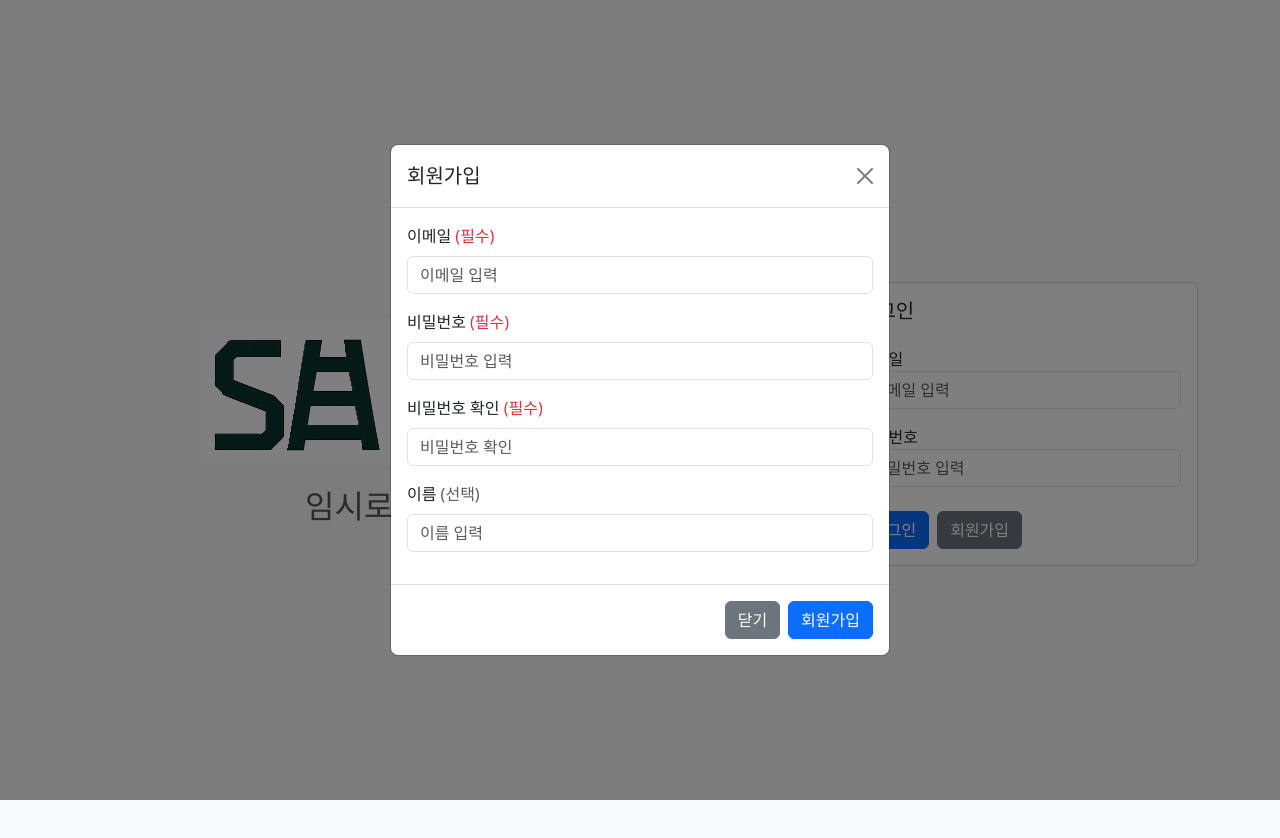
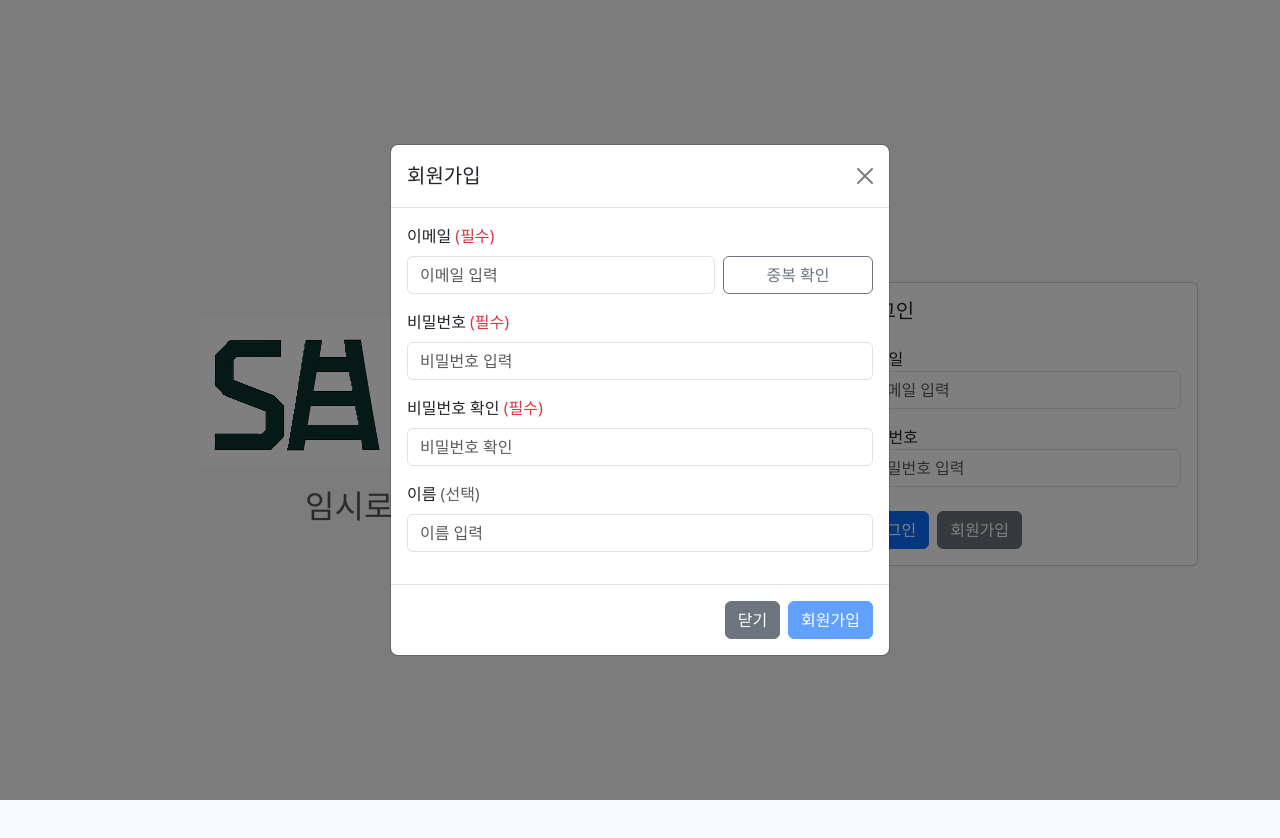
Before and after one commit to sangil6372/IYL-F4-moneybook, a Vue app: page / in a window 1280 px wide. Both pictures are taken after a click on the button "회원가입". Shown: the top 838 px of the page. Built offline with nearby package versions, Linux system fonts and the light colour scheme.

Commit message:
feat : 회원 가입 유효성 검사 (이메일 중복 여부,)

```diff
--- a/src/pages/HomePage.vue
+++ b/src/pages/HomePage.vue
@@ -72,20 +72,53 @@
           <div class="modal-body">
             <form>
               <div class="mb-3">
-                <label for="email" class="form-label"
+                <label class="form-label"
                   >이메일 <span class="text-danger">(필수)</span></label
                 >
+                <div class="row g-2">
+                  <div class="col-8">
                     <input
                       type="email"
                       class="form-control"
-                  :class="{ 'is-invalid': regEmailTouched && !isEmailValid }"
-                  id="email"
+                      :class="{
+                        'is-invalid':
+                          regEmailTouched &&
+                          (!isEmailValid || isDuplicateEmail),
+                      }"
+                      v-model="regEmail"
                       placeholder="이메일 입력"
-                  v-model="regEmail"
                       @blur="regEmailTouched = true"
                     />
-                <div class="invalid-feedback">
+                    <div
+                      class="invalid-feedback"
+                      v-if="regEmailTouched && !isEmailValid"
+                    >
                       올바른 이메일 형식을 입력해주세요.
+                    </div>
+                    <div
+                      class="invalid-feedback"
+                      v-else-if="regEmailTouched && isDuplicateEmail"
+                    >
+                      이미 등록된 이메일입니다.
+                    </div>
+                    <!-- 파란 안내 문구 -->
+                    <div
+                      class="valid-feedback"
+                      v-if="isEmailValid && !isDuplicateEmail"
+                    >
+                      사용 가능한 이메일입니다.
+                    </div>
+                  </div>
+
+                  <div class="col-4">
+                    <button
+                      type="button"
+                      class="btn btn-outline-secondary w-100"
+                      @click="checkEmailExists"
+                    >
+                      중복 확인
+                    </button>
+                  </div>
                 </div>
               </div>
               <div class="mb-3">
@@ -135,7 +168,11 @@
           </div>
           <div class="modal-footer">
             <button class="btn btn-secondary" @click="closeModal">닫기</button>
-            <button class="btn btn-primary" @click="handleRegister">
+            <button
+              class="btn btn-primary"
+              @click="handleRegister"
+              :disabled="!isEmailValid || isDuplicateEmail"
+            >
               회원가입
             </button>
           </div>
@@ -151,6 +188,7 @@ import { Modal } from "bootstrap";
 import { useAuthStore } from "@/stores/auth";
 import { useRouter } from "vue-router";
 import { computed } from "vue";
+import axios from "axios";
 
 const modalRef = ref(null);
 let modalInstance = null;
@@ -212,8 +250,8 @@ async function handleRegister() {
   regEmailTouched.value = true;
   regConfirmTouched.value = true;
 
-  if (!isEmailValid.value) {
-    alert("이메일 형식을 다시 확인해주세요.");
+  if (!isEmailValid.value || isDuplicateEmail.value) {
+    alert("이메일 형식이 잘못됐거나 이미 등록된 이메일입니다.");
     return;
   }
 
@@ -221,17 +259,13 @@ async function handleRegister() {
     alert("비밀번호가 일치하지 않습니다.");
     return;
   }
-
   try {
     await authStore.register(
       regName.value.trim(),
       regEmail.value.trim(),
       regPassword.value.trim()
     );
-    await authStore.login(regEmail.value, regPassword.value);
-    // 로그인 정보는 지우고, 로그인 email 가져다가 ㄱ
     loginEmail.value = regEmail.value;
-    loginPassword.value = "";
     closeModal();
   } catch (e) {
     alert("회원가입 중 오류가 발생했습니다.");
@@ -252,6 +286,27 @@ const regConfirmTouched = ref(false);
 const isPasswordMatch = computed(() => {
   return regPassword.value === regConfirm.value;
 });
+
+// 중복 이메일인지 체크
+const isDuplicateEmail = ref(false);
+const checkingEmail = ref(false);
+const emailChecked = ref(false); // 중복 확인 버튼 눌렀는지 여부
+
+async function checkEmailExists() {
+  checkingEmail.value = true;
+  emailChecked.value = true;
+
+  try {
+    const res = await axios.get(
+      `http://localhost:3000/users?email=${regEmail.value}`
+    );
+    isDuplicateEmail.value = res.data.length > 0;
+  } catch (err) {
+    console.error("이메일 확인 오류:", err);
+  } finally {
+    checkingEmail.value = false;
+  }
+}
 </script>
 
 <style scoped>
```
Lines whose indentation alone changed are shown as unchanged.
